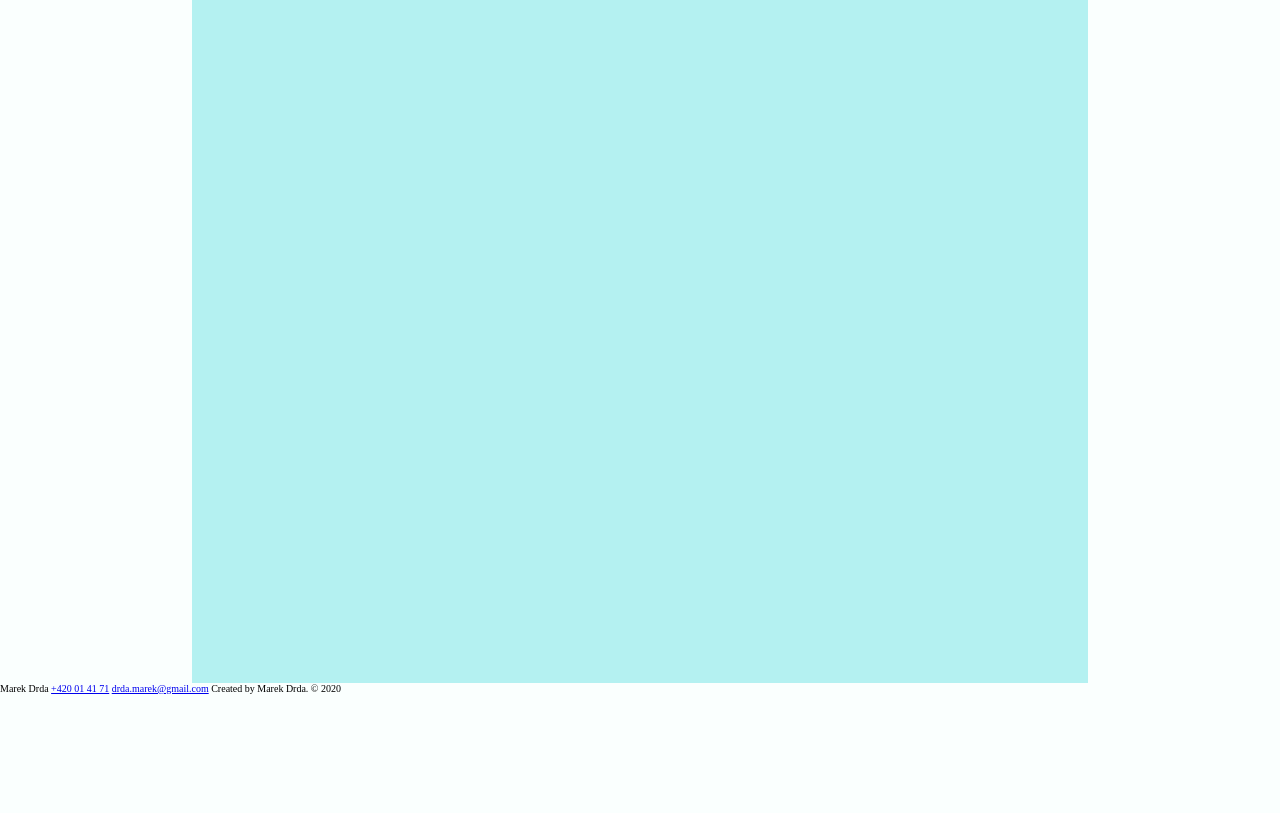
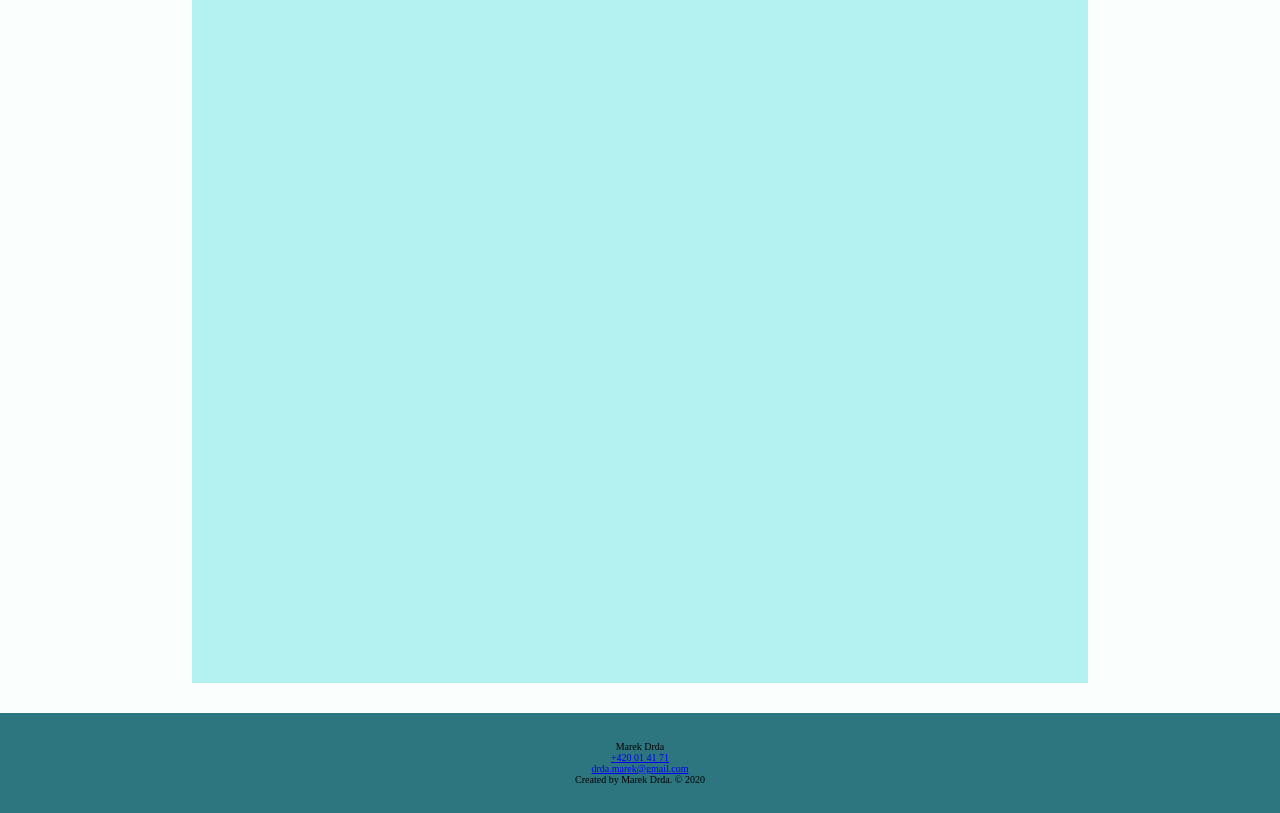
Before and after one commit to marekdrda/marekdrda.github.io, a plain HTML site: page index.html in a window 1280 px wide. Shown: the part 1219-2032 px from the top of the page. Before the commit the page ends 1913 px from the top, so only its background shows below. Drawn offline with Linux system fonts and the light colour scheme.

Commit message:
Upravena barva pozadí a centrování textu ve <footer>

```diff
--- a/styles.css
+++ b/styles.css
@@ -145,3 +145,18 @@ h1 {
     height: 30rem;
     margin: 2rem;
 }
+
+/* Footer */
+footer {
+    background-color: var(--third-color);
+    height: 10rem;
+    margin-top: 3rem;
+    display: flex;
+    flex-direction: column;
+    align-items: center;
+    justify-content: space-around;
+    text-align: center;
+}
+.footer-text {
+    display: block;
+}
```
